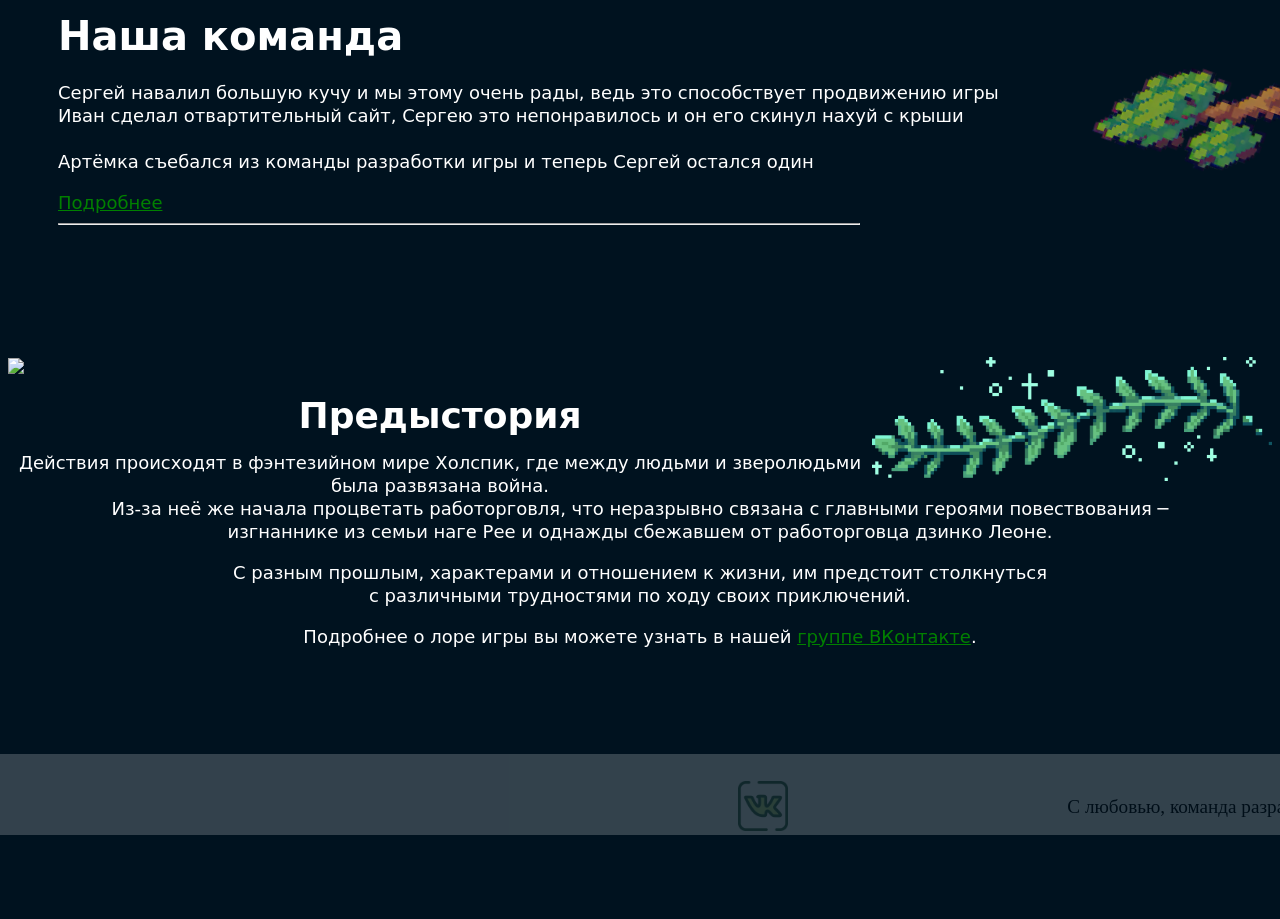
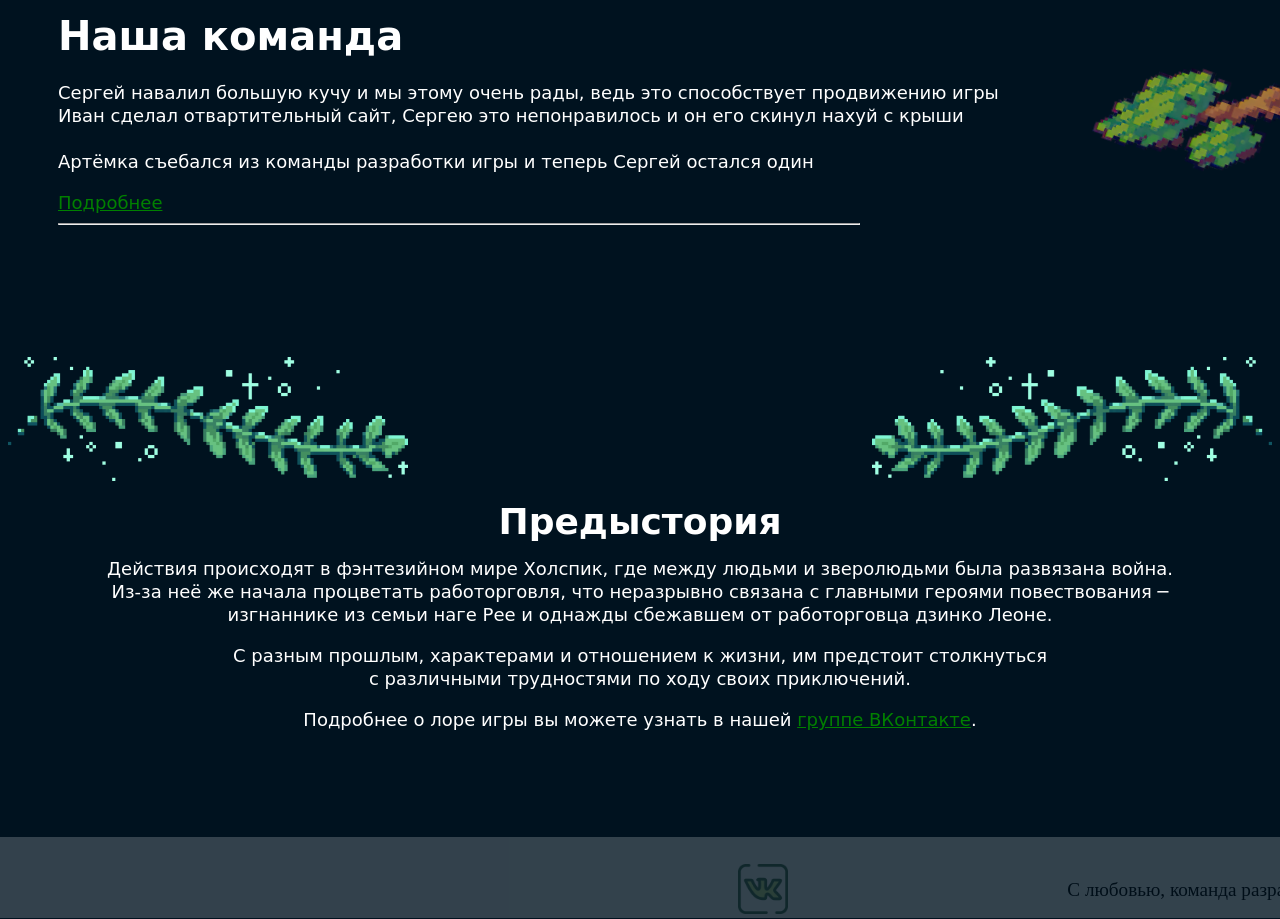
Before and after one commit to Iefthander/Heart-Abyss, a plain HTML site: page index.html in a window 1280 px wide. Shown: the part 1650-2569 px from the top of the page. Before the commit the page ends 2486 px from the top, so only its background shows below. Drawn offline with Linux system fonts and the light colour scheme; the site is published under a folder, as on GitHub Pages, so addresses that start at the root find nothing.

Commit message:
Update index.html

```diff
--- a/index.html
+++ b/index.html
@@ -62,7 +62,7 @@
       <hr align="left" width="800em">
     </section><br><br><br>
 
-    <img src=/img/pngwing_com.png  width="400em"> <img class="perevertish" align="right" src="pngwing_com.png"  width="400em">
+    <img src=pngwing_com.png  width="400em"> <img class="perevertish" align="right" src="pngwing_com.png"  width="400em">
     <div class="pred"><h1 align="center">Предыстория</h1><p align="center">Действия происходят в фэнтезийном мире Холспик, где между людьми и зверолюдьми была развязана война.<br>Из-за неё же начала процветать работорговля, что неразрывно связана с главными героями повествования ─ <br>изгнаннике из семьи наге Рее и однажды сбежавшем от работорговца дзинко Леоне.</p>
 
 <p align="center">С разным прошлым, характерами и отношением к жизни, им предстоит столкнуться<br> с различными трудностями по ходу своих приключений.</p>
```
